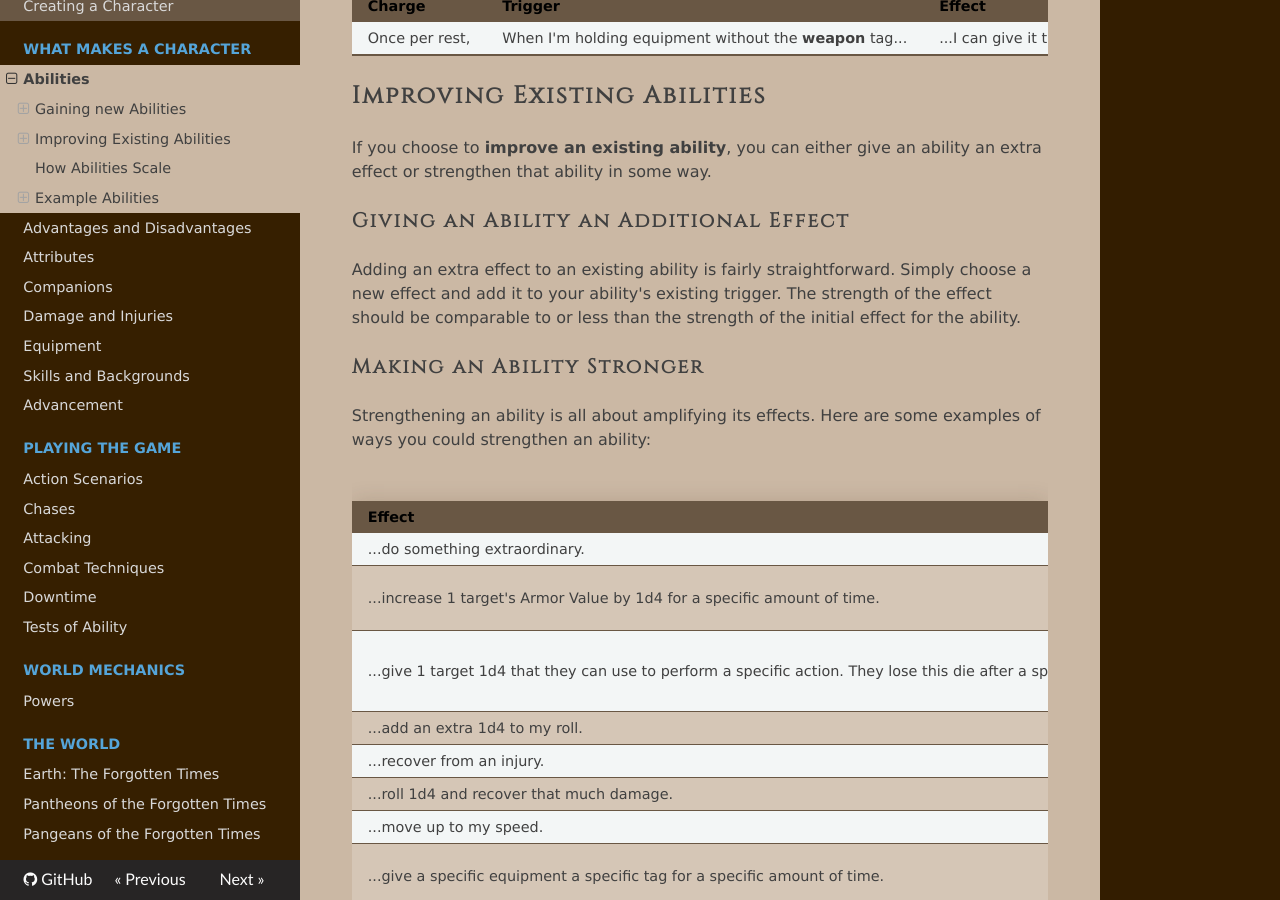
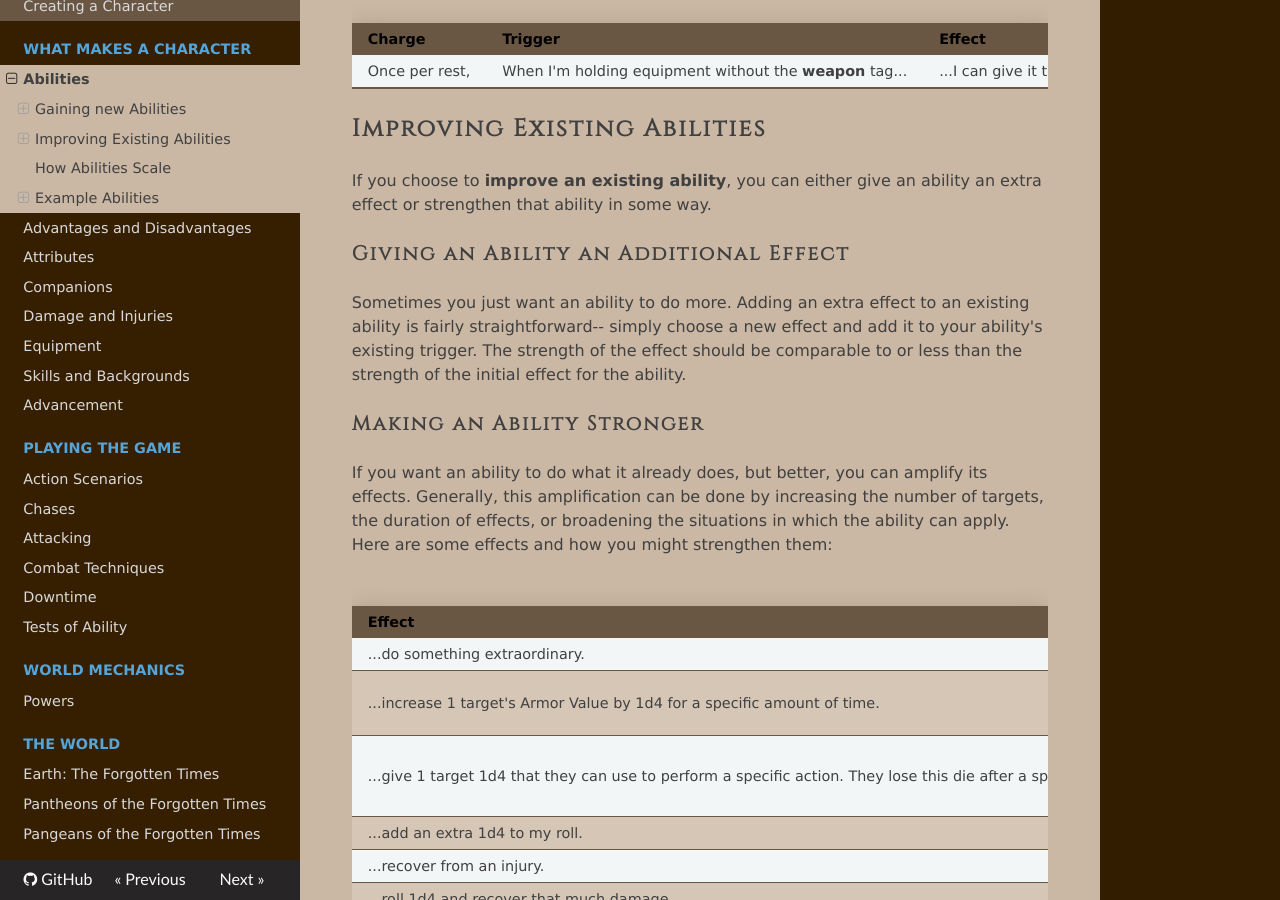
Before and after one commit to TheFifthRider/simply-roleplaying-webapp, an MkDocs documentation site: the page built from docs/character/abilities.md, in a window 1280 px wide and 900 px high, scrolled down 2707 px. Built offline with MkDocs 1.6.1, drawn with Linux system fonts in a browser that asks for light colours; nearby versions of some CDN libraries; some of the changed text lies outside the part shown.

Commit message:
feat: further revising abilities

```diff
--- a/docs/character/abilities.md
+++ b/docs/character/abilities.md
@@ -84,11 +87,11 @@ If you choose to **improve an existing ability**, you can either give an ability
 
 ### Giving an Ability an Additional Effect
 
-Adding an extra effect to an existing ability is fairly straightforward. Simply choose a new effect and add it to your ability's existing trigger. The strength of the effect should be comparable to or less than the strength of the initial effect for the ability.
+Sometimes you just want an ability to do more. Adding an extra effect to an existing ability is fairly straightforward-- simply choose a new effect and add it to your ability's existing trigger. The strength of the effect should be comparable to or less than the strength of the initial effect for the ability.
 
 ### Making an Ability Stronger
 
-Strengthening an ability is all about amplifying its effects. Here are some examples of ways you could strengthen an ability:
+If you want an ability to do what it already does, but better, you can amplify its effects. Generally, this amplification can be done by increasing the number of targets, the duration of effects, or broadening the situations in which the ability can apply. Here are some effects and how you might strengthen them:
 
 | Effect                                                       | Ways you could strengthen it                                 |
 | ------------------------------------------------------------ | ------------------------------------------------------------ |
```
Also changed, not shown: other parts of docs/character/abilities.md (+5 -2 lines).
